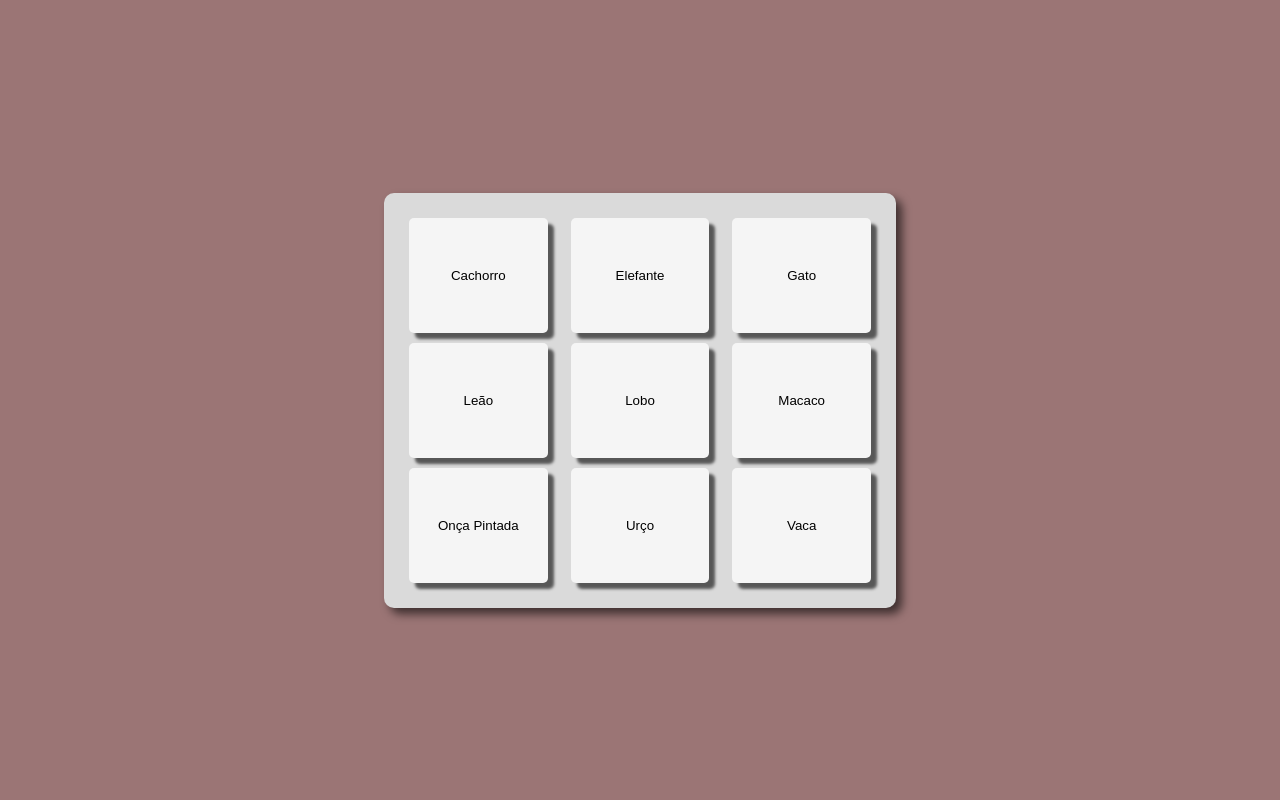
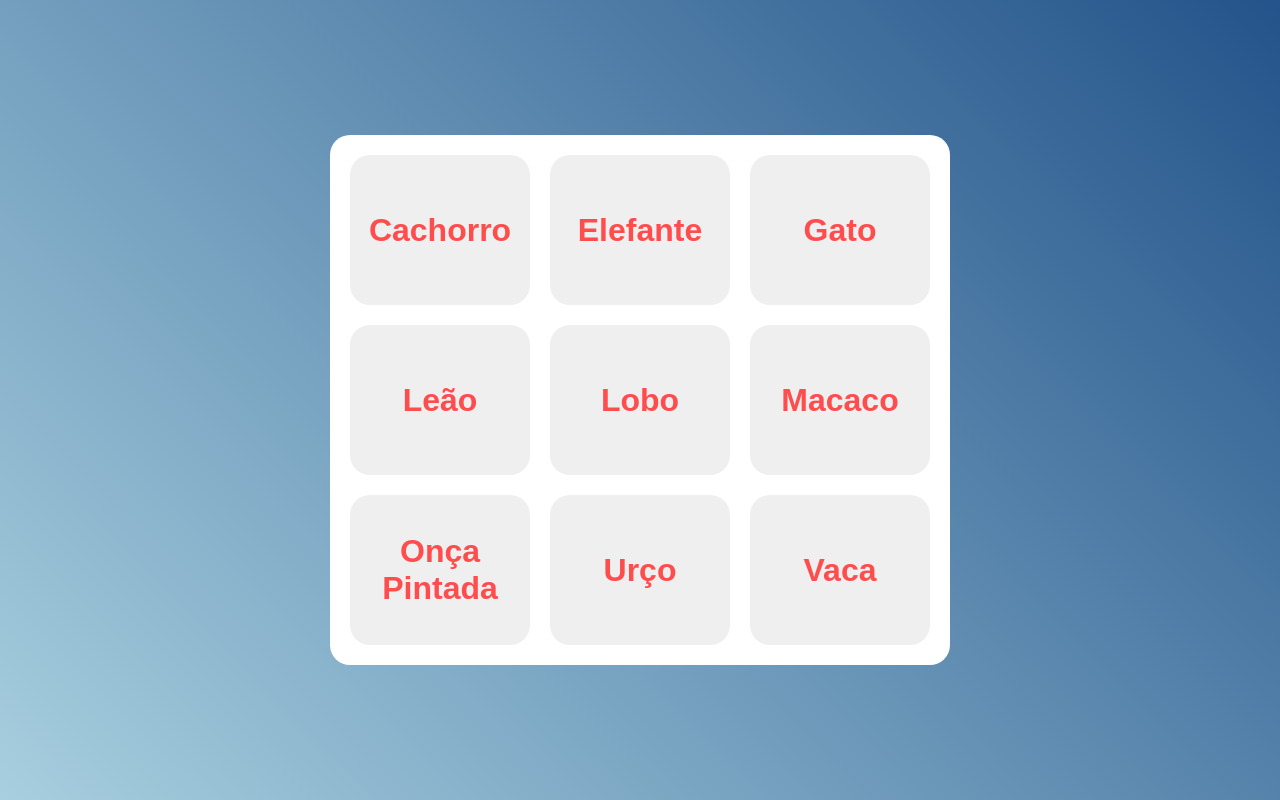
Before and after one commit to ebarbozadev/EB-Animais, a plain HTML site: page index.html in a window 1280 px wide. Drawn offline with Linux system fonts and the light colour scheme.

Commit message:
Acrescentando estilização e função de dar play no botão

```diff
--- a/index.html
+++ b/index.html
@@ -35,6 +35,8 @@
     <audio src="src/sons/onca-pintada.mp3" id=""></audio>
     <audio src="src/sons/urco.mp3"></audio>
     <audio src="src/sons/vaca.mp3"></audio>
+
+    <script src="main.js"></script>
 </body>
 
 </html>
--- /dev/null
+++ b/main.js
@@ -0,0 +1,8 @@
+const teclas = document.querySelectorAll('button');
+const audios = document.querySelectorAll('audio');
+
+for (let i = 0; i < teclas.length; i++) {
+    teclas[i].addEventListener('click', function () {
+        audios[i].play();
+    })
+}
--- a/src/styles.css
+++ b/src/styles.css
@@ -2,38 +2,53 @@
     margin: 0;
     padding: 0;
     box-sizing: border-box;
+    font-family: 'Montserrat', sans-serif;
 }
 
 main {
-    width: 100vw;
+    width: 100%;
     height: 100vh;
-    background-color: rgb(155, 117, 117);
+    background: linear-gradient(45deg, #a7cfdf 0%,#23538a 100%);
     display: flex;
     align-items: center;
 }
 
 main section {
-    width: 40%;
-    height: auto;
-    background-color: rgb(218, 218, 218);
-    padding: 25px;
-    border-radius: 10px;
     margin: 0 auto;
+    padding: 20px;
+    width: 620px;
+
     display: flex;
+    flex-wrap: wrap;
+    gap: 20px;
     justify-content: space-between;
-    box-shadow: 6px 6px 10px rgba(0, 0, 0, .6);
-    gap: 10px;
-    flex-wrap: wrap;
+
+    background-color: white;
+    border-radius: 20px;
 }
 
 main section button {
-    text-align: center;
-    border-radius: 5px;
-    min-width: 130px;
-    background-color: rgb(245, 245, 245);
-    box-shadow: 6px 6px 3px rgba(0, 0, 0, .6);
+    cursor: pointer;
     border: none;
-    cursor: pointer;
-    width: 30%;
-    padding: 50px 25px;
+
+    color: rgb(255, 77, 77);
+    font-size: 2em;
+    font-weight: bold;
+
+    width: 180px;
+    height: 150px;
+    border-radius: 20px;
 }
+
+@media (max-width: 767px) {
+    main section {
+        flex-direction: column;
+        justify-content: space-between;
+        background: none;
+        align-items: center;
+    }
+
+    main {
+        height: 100%;
+    }
+}
```
